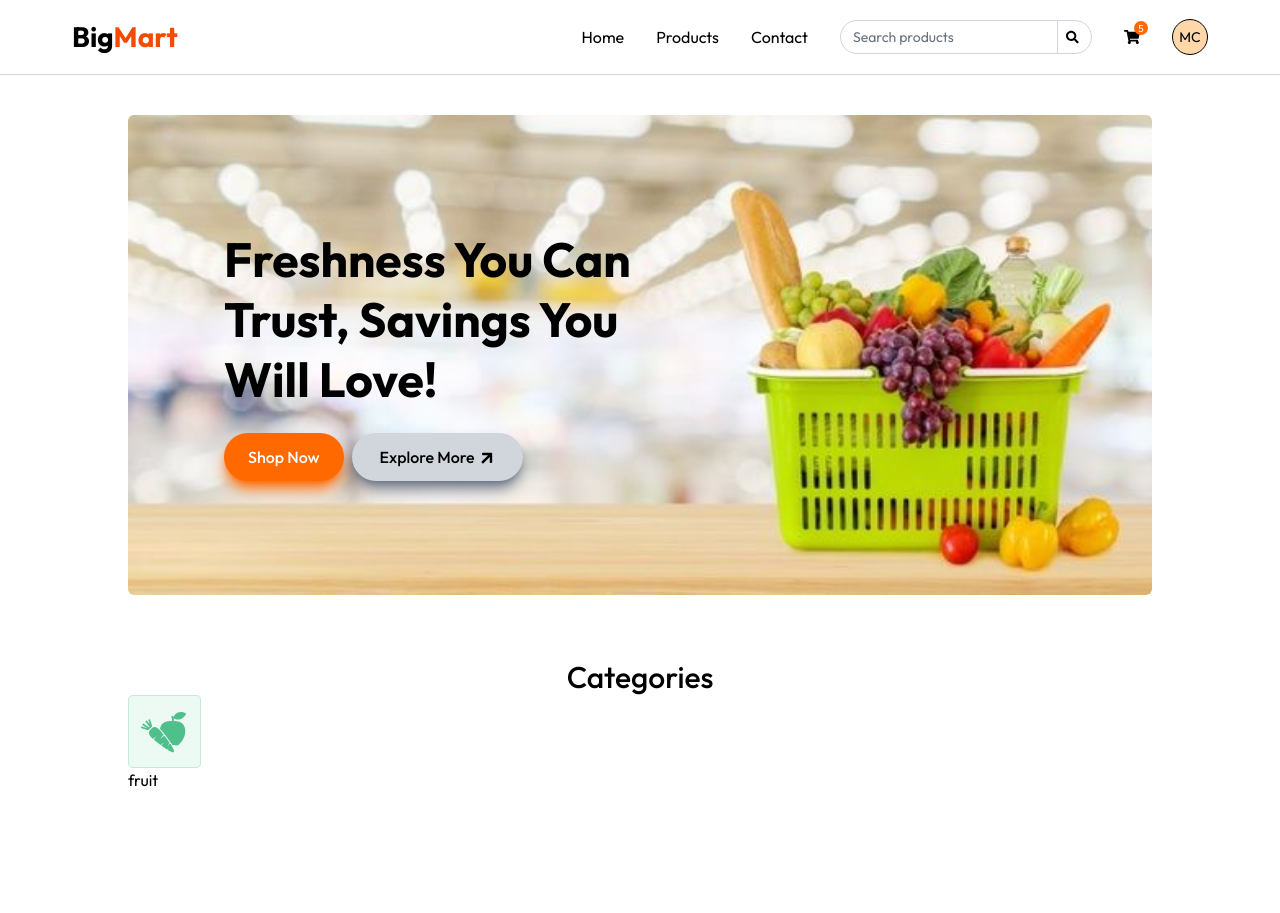
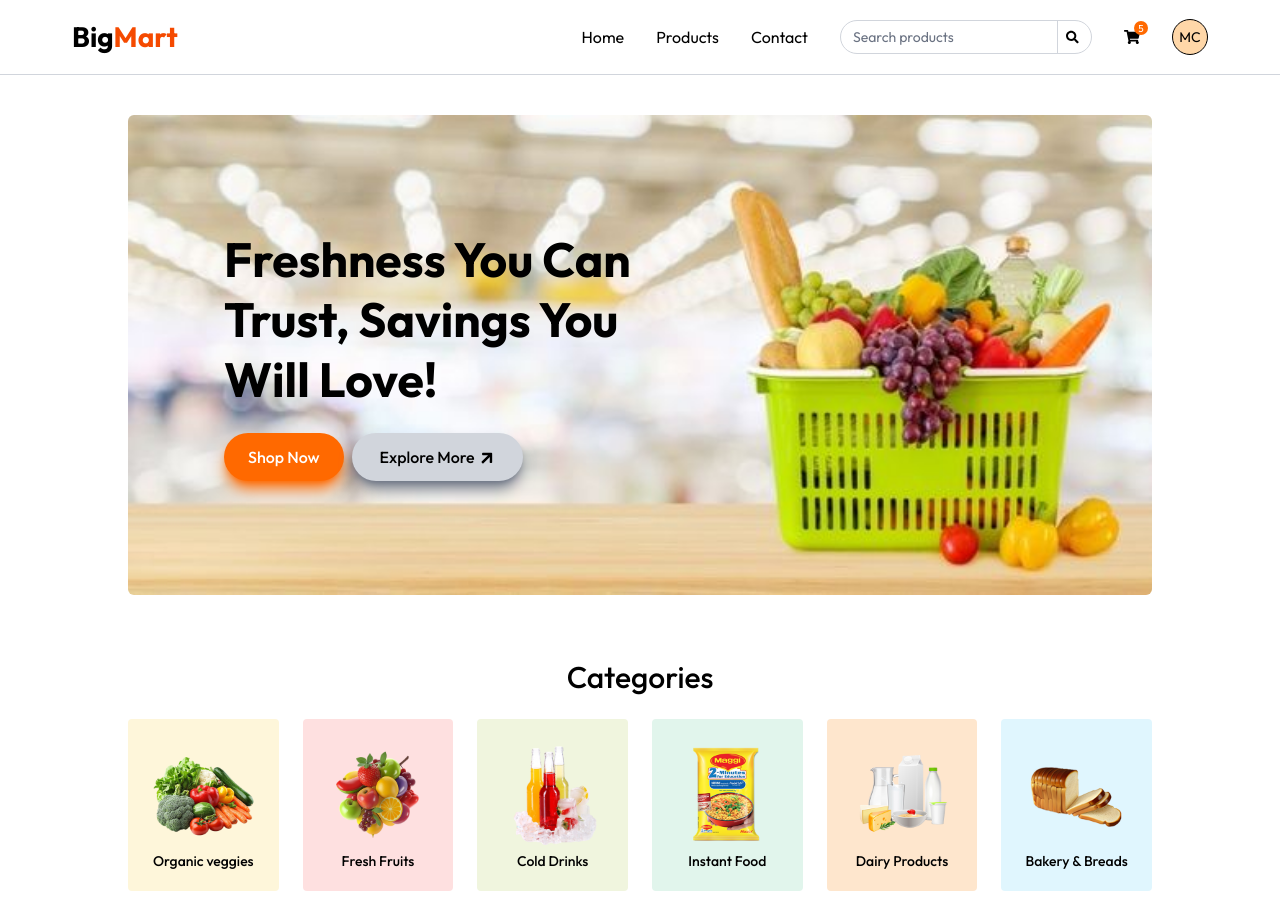
Before and after one commit to mukeshchau407/Grocery-Market, a React (Vite) app in the folder Frontend/: page / in a window 1280 px wide. Shown: the top 913 px of the page. Before the commit the page ends 800 px from the top, so only its background shows below. Built offline with nearby package versions, Linux system fonts and the light colour scheme.

Commit message:
initial commit

```diff
--- a/Frontend/src/components/Categories.jsx
+++ b/Frontend/src/components/Categories.jsx
@@ -1,13 +1,31 @@
 import React from "react";
-import { assets } from "../assets/assets";
+import { categories } from "../assets/assets";
+import { useAppContext } from "../context/AppContext";
 
 const Categories = () => {
+  const { navigate } = useAppContext();
   return (
     <div className="mt-16">
-      <p className="text-2xl md:text-3xl text-center font-medium">Categories</p>
-      <div className="">
-        <img src={assets.box_icon} alt="" />
-        <p>fruit</p>
+      <p className="text-2xl md:text-3xl font-medium text-center">Categories</p>
+      <div className="grid grid-col-2 sm:grid-cols-3 md:grid-cols-5 lg:grid-cols-6 xl:grid-col-7 mt-6 gap-6 ">
+        {categories.map((category, index) => (
+          <div
+            key={index}
+            className="group cursor-pointer py-5 px-3 rounded flex flex-col justify-center items-center"
+            style={{ backgroundColor: category.bgColor }}
+            onClick={() => {
+              navigate(`/products/${category.path.toLowerCase()}`);
+              scrollTo(0, 0);
+            }}
+          >
+            <img
+              src={category.image}
+              alt="categories.text"
+              className="group-hover:scale-108 transition max-w-28 "
+            />
+            <p className="text-sm font-medium">{category.text}</p>
+          </div>
+        ))}
       </div>
     </div>
   );
```
